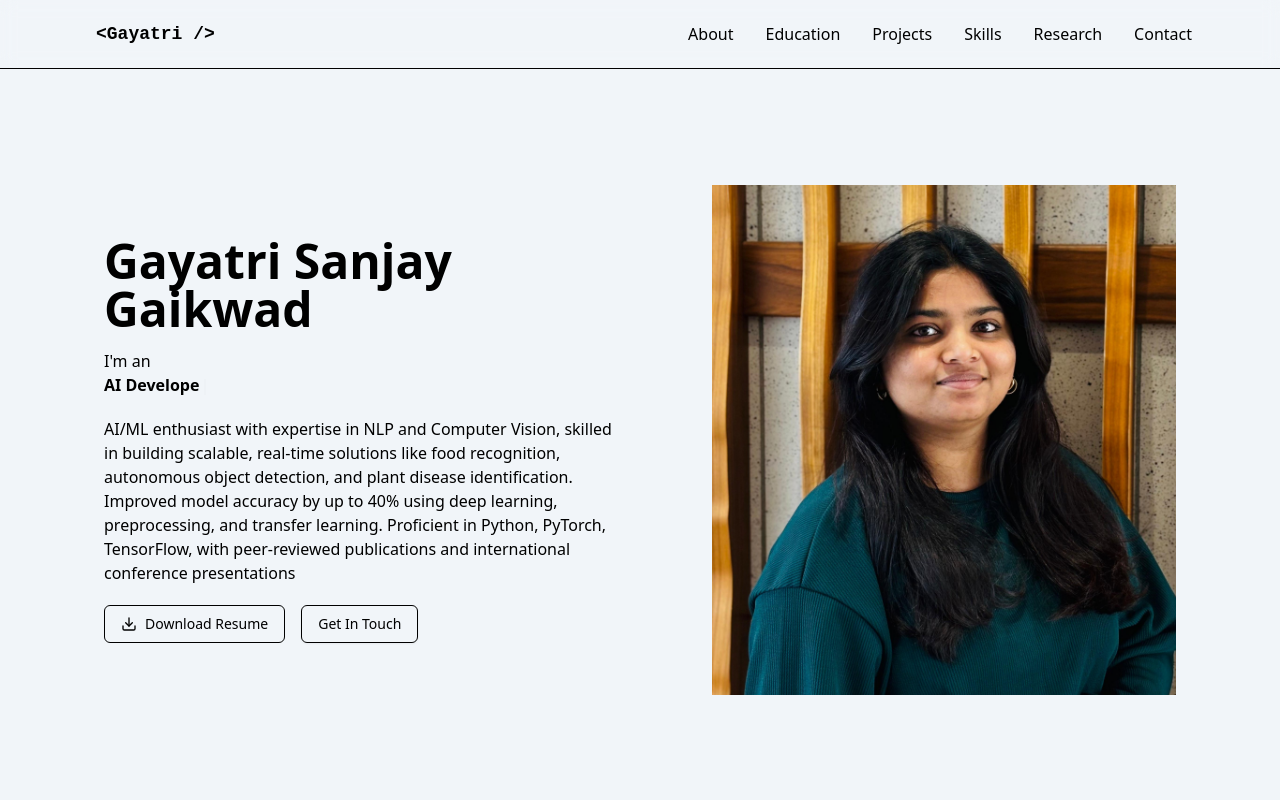
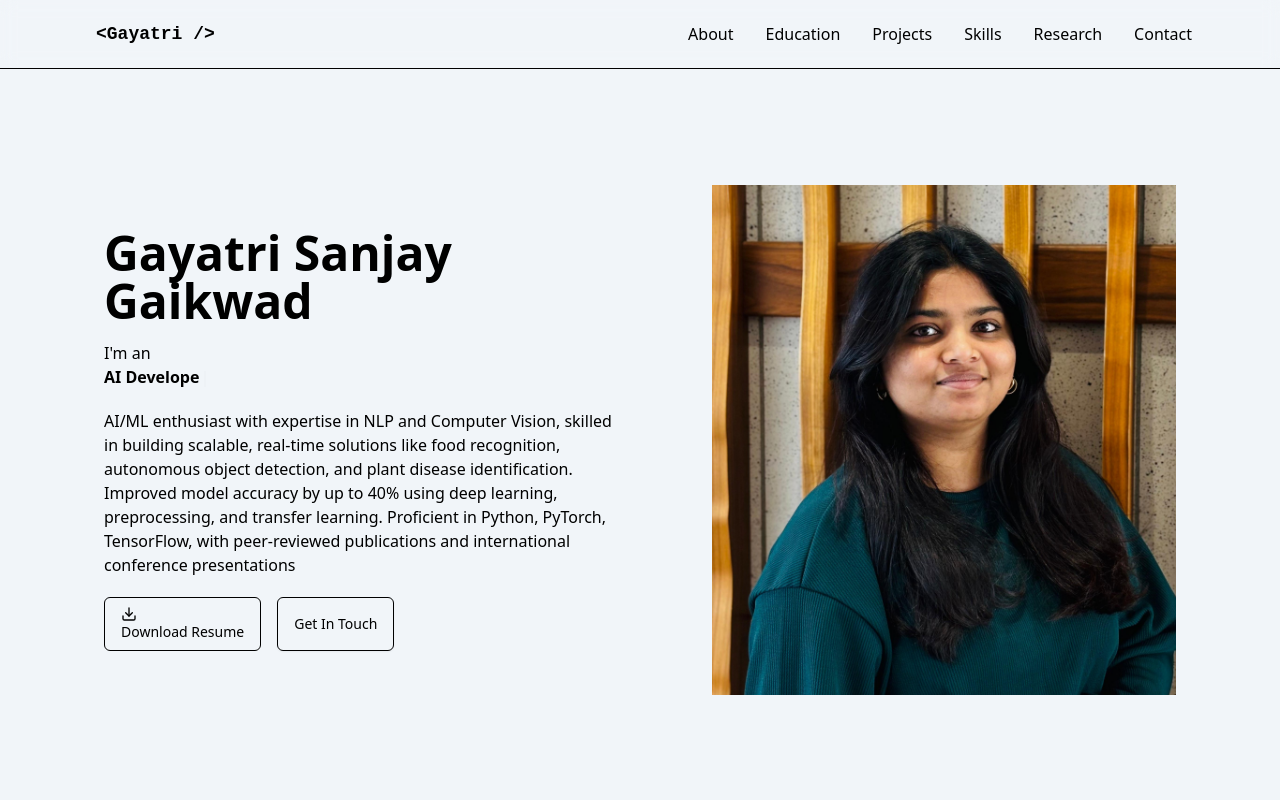
Before and after one commit to ggaikwad-29/portfolio, a React (Vite) app: page / in a window 1280 px wide. Shown: the top 800 px of the page. Built offline with nearby package versions, Linux system fonts and the light colour scheme.

Commit message:
Resume Updated

```diff
--- a/src/components/Hero.tsx
+++ b/src/components/Hero.tsx
@@ -44,8 +44,10 @@
               className="gap-2"
               data-testid="button-download-resume"
             >
-              <Download className="w-4 h-4" />
-              Download Resume
+              <a href='https://docs.google.com/document/d/1qwIvbvA45XE0PQt9eOA-O-IIsF3odBis/edit?usp=drive_link&ouid=102367585661517269814&rtpof=true&sd=true'>
+                <Download className="w-4 h-4" />
+                Download Resume
+              </a>
             </Button>
             <Button
               variant="outline"
```
